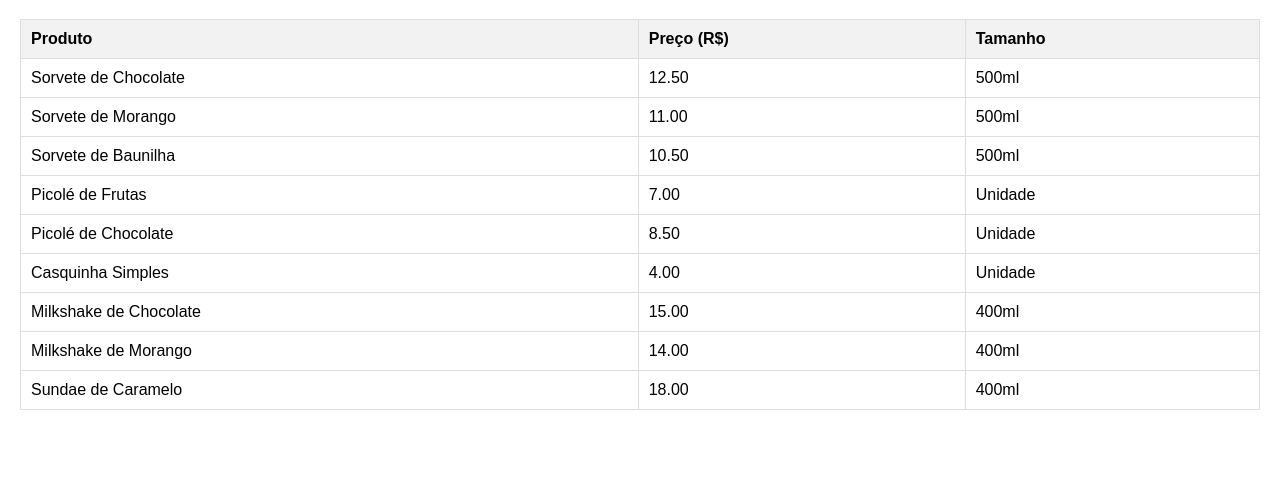
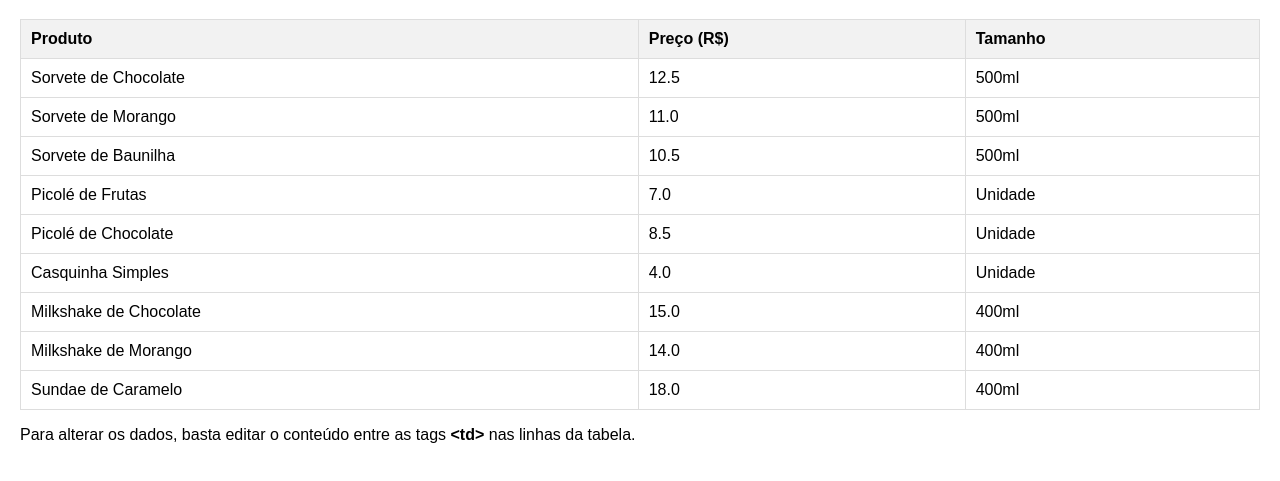
Before and after one commit to Ckistian-dev/Teste, a plain HTML site: page index.html in a window 1280 px wide. Shown: the part 61-542 px from the top of the page. Drawn offline with Linux system fonts and the light colour scheme.

Commit message:
Update index.html

```diff
--- a/index.html
+++ b/index.html
@@ -26,45 +26,61 @@
 </head>
 <body>
     <h1>Tabela de Preços - Sorveteria</h1>
+    <table>
+        <tr>
+            <th>Produto</th>
+            <th>Preço (R$)</th>
+            <th>Tamanho</th>
+        </tr>
 
-    <!-- O conteúdo da tabela será gerado aqui -->
-    <div id="tabela-precos"></div>
+        <!-- Alterar os dados das linhas abaixo -->
+        <tr>
+            <td>Sorvete de Chocolate</td> <!-- Nome do produto -->
+            <td>12.5</td> <!-- Preço do produto -->
+            <td>500ml</td> <!-- Tamanho do produto -->
+        </tr>
+        <tr>
+            <td>Sorvete de Morango</td>
+            <td>11.0</td>
+            <td>500ml</td>
+        </tr>
+        <tr>
+            <td>Sorvete de Baunilha</td>
+            <td>10.5</td>
+            <td>500ml</td>
+        </tr>
+        <tr>
+            <td>Picolé de Frutas</td>
+            <td>7.0</td>
+            <td>Unidade</td>
+        </tr>
+        <tr>
+            <td>Picolé de Chocolate</td>
+            <td>8.5</td>
+            <td>Unidade</td>
+        </tr>
+        <tr>
+            <td>Casquinha Simples</td>
+            <td>4.0</td>
+            <td>Unidade</td>
+        </tr>
+        <tr>
+            <td>Milkshake de Chocolate</td>
+            <td>15.0</td>
+            <td>400ml</td>
+        </tr>
+        <tr>
+            <td>Milkshake de Morango</td>
+            <td>14.0</td>
+            <td>400ml</td>
+        </tr>
+        <tr>
+            <td>Sundae de Caramelo</td>
+            <td>18.0</td>
+            <td>400ml</td>
+        </tr>
+    </table>
 
-    <script>
-        // Função para gerar a tabela de preços
-        function gerarTabelaProdutos() {
-            const produtos = [
-                { nome: "Sorvete de Chocolate", preco: 12.5, tamanho: "500ml" },
-                { nome: "Sorvete de Morango", preco: 11.0, tamanho: "500ml" },
-                { nome: "Sorvete de Baunilha", preco: 10.5, tamanho: "500ml" },
-                { nome: "Picolé de Frutas", preco: 7.0, tamanho: "Unidade" },
-                { nome: "Picolé de Chocolate", preco: 8.5, tamanho: "Unidade" },
-                { nome: "Casquinha Simples", preco: 4.0, tamanho: "Unidade" },
-                { nome: "Milkshake de Chocolate", preco: 15.0, tamanho: "400ml" },
-                { nome: "Milkshake de Morango", preco: 14.0, tamanho: "400ml" },
-                { nome: "Sundae de Caramelo", preco: 18.0, tamanho: "400ml" }
-            ];
-
-            let tabelaHTML = "<table>";
-            tabelaHTML += "<tr><th>Produto</th><th>Preço (R$)</th><th>Tamanho</th></tr>";
-
-            // Criar as linhas da tabela com os dados dos produtos
-            for (let produto of produtos) {
-                tabelaHTML += `<tr>
-                                <td>${produto.nome}</td>
-                                <td>${produto.preco.toFixed(2)}</td>
-                                <td>${produto.tamanho}</td>
-                              </tr>`;
-            }
-
-            tabelaHTML += "</table>";
-
-            // Inserir a tabela gerada no div
-            document.getElementById("tabela-precos").innerHTML = tabelaHTML;
-        }
-
-        // Chamar a função para gerar a tabela assim que o site carregar
-        window.onload = gerarTabelaProdutos;
-    </script>
+    <p>Para alterar os dados, basta editar o conteúdo entre as tags <strong>&lt;td&gt;</strong> nas linhas da tabela.</p>
 </body>
 </html>
```
